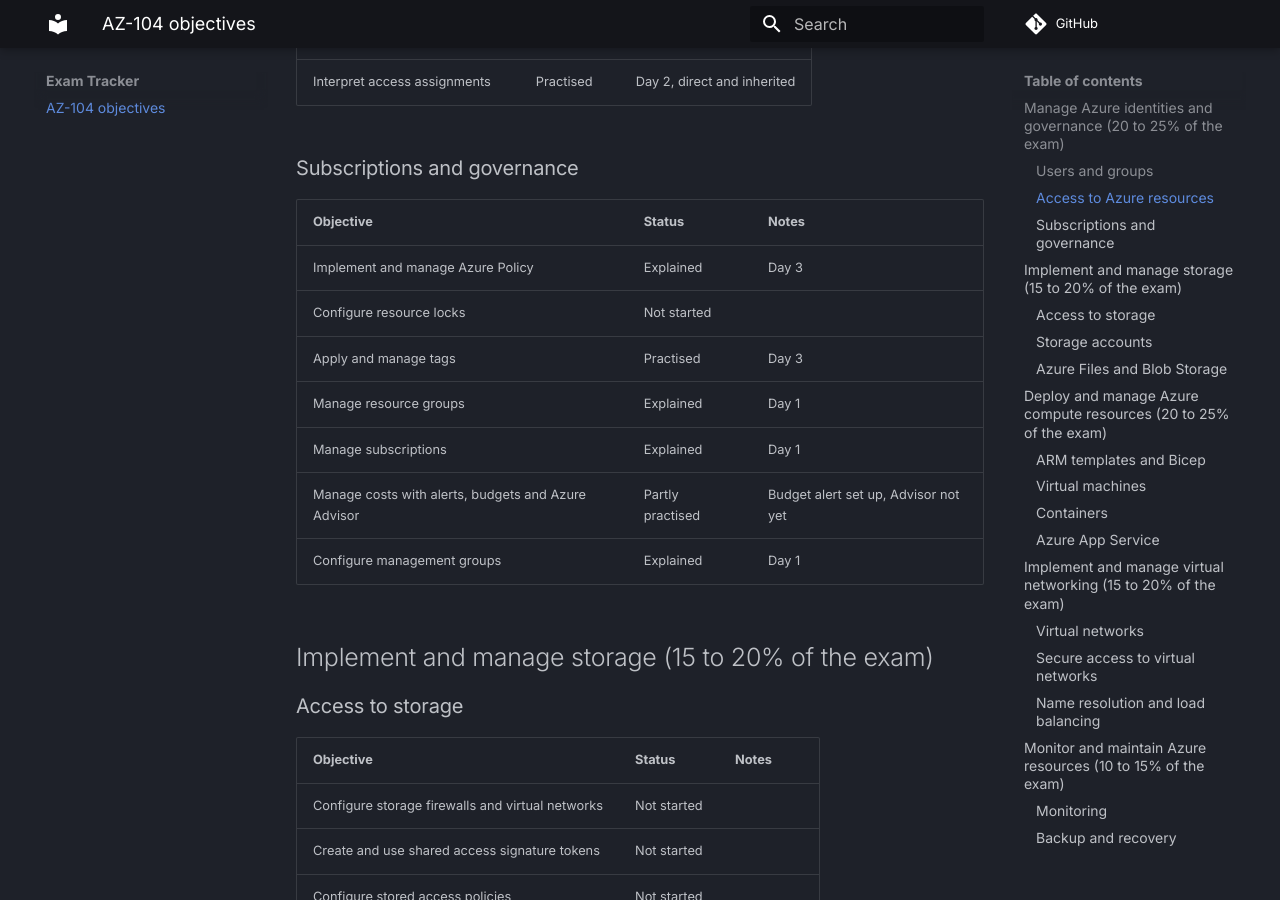
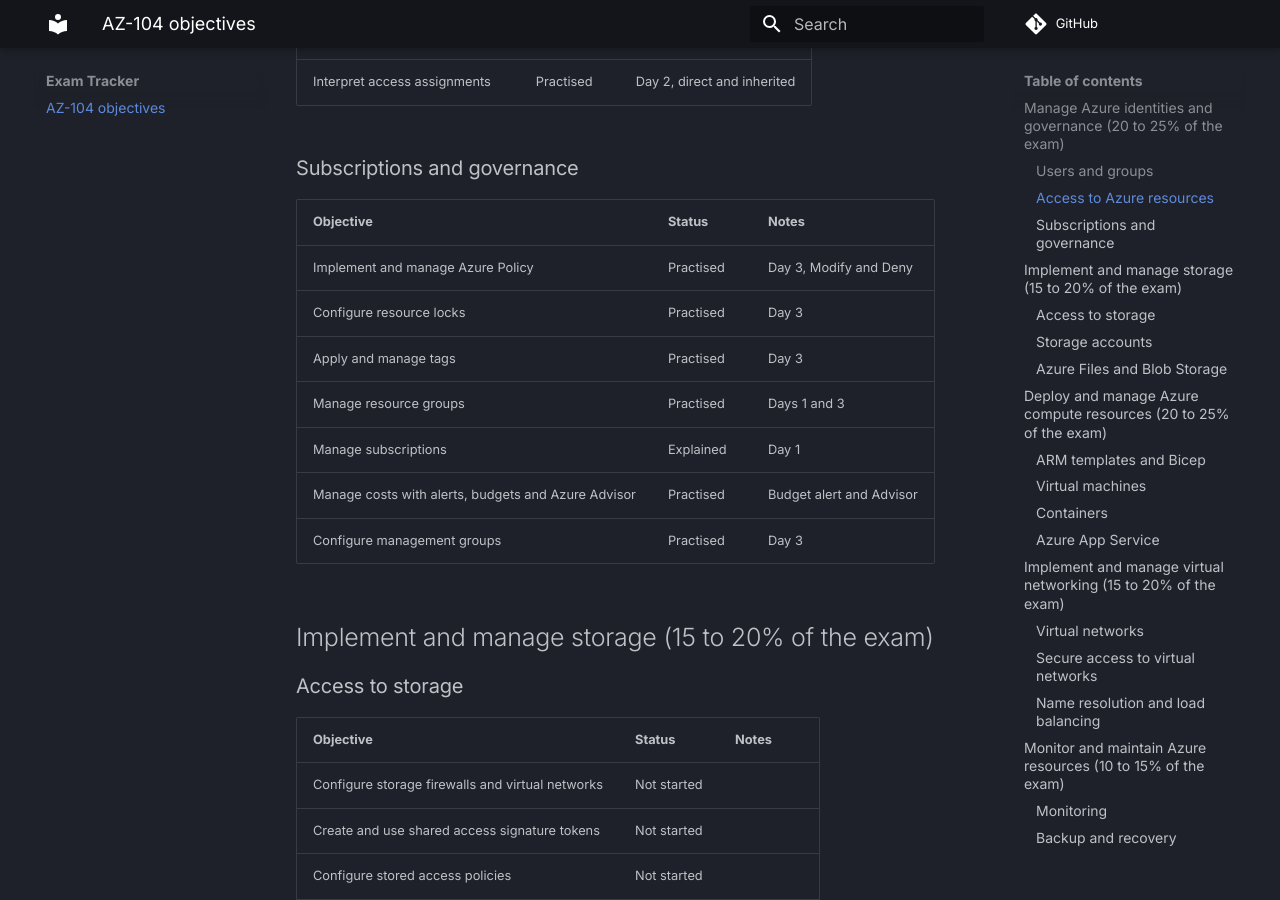
Before and after one commit to Philkaran/polaris, an MkDocs documentation site: the page built from docs/exam-tracker/az-104.md, in a window 1280 px wide and 900 px high, scrolled down 1172 px. Built offline with MkDocs 1.6.1 and Material for MkDocs 9.7.7, drawn with Linux system fonts in a browser that asks for light colours; comment, search, counter and statistics services are not loaded; some of the changed text lies outside the part shown.

Commit message:
Add Day 3 governance notes, tracker progress

```diff
--- a/docs/exam-tracker/az-104.md
+++ b/docs/exam-tracker/az-104.md
@@ -4,7 +4,7 @@
 
 **Source:** the [Microsoft Learn study guide](https://learn.microsoft.com/en-us/credentials/certifications/resources/study-guides/az-104), skills measured as of April 17, 2026. The objectives below are paraphrased, and Microsoft's page is the authority.
 
-**Progress on October 8, 2026:** 5 practised, 1 partly practised, 6 explained only, 70 not started, out of 82 objectives.
+**Progress on October 8, 2026:** 10 practised, 0 partly practised, 3 explained only, 69 not started, out of 82 objectives.
 
 - **Practised:** built or run in my own lab
 - **Partly practised:** some of it built
@@ -35,13 +35,13 @@
 
 | Objective | Status | Notes |
 |---|---|---|
-| Implement and manage Azure Policy | Explained | Day 3 |
-| Configure resource locks | Not started |  |
+| Implement and manage Azure Policy | Practised | Day 3, Modify and Deny |
+| Configure resource locks | Practised | Day 3 |
 | Apply and manage tags | Practised | Day 3 |
-| Manage resource groups | Explained | Day 1 |
+| Manage resource groups | Practised | Days 1 and 3 |
 | Manage subscriptions | Explained | Day 1 |
-| Manage costs with alerts, budgets and Azure Advisor | Partly practised | Budget alert set up, Advisor not yet |
-| Configure management groups | Explained | Day 1 |
+| Manage costs with alerts, budgets and Azure Advisor | Practised | Budget alert and Advisor |
+| Configure management groups | Practised | Day 3 |
 
 ## Implement and manage storage (15 to 20% of the exam)
 
--- a/mkdocs.yml
+++ b/mkdocs.yml
@@ -31,6 +31,7 @@
 
       - "Day 1: Azure Fundamentals": weekly-log/day-01.md
       - "Day 2: Identity and Access": weekly-log/day-02.md
+      - "Day 3: Governance": weekly-log/day-03.md
 
 markdown_extensions:
   - admonition
```
Also changed, not shown: docs/weekly-log/day-03.md (added, +113 -0 lines), docs/weekly-log/index.md (+1 -0 lines), 1 other file.
